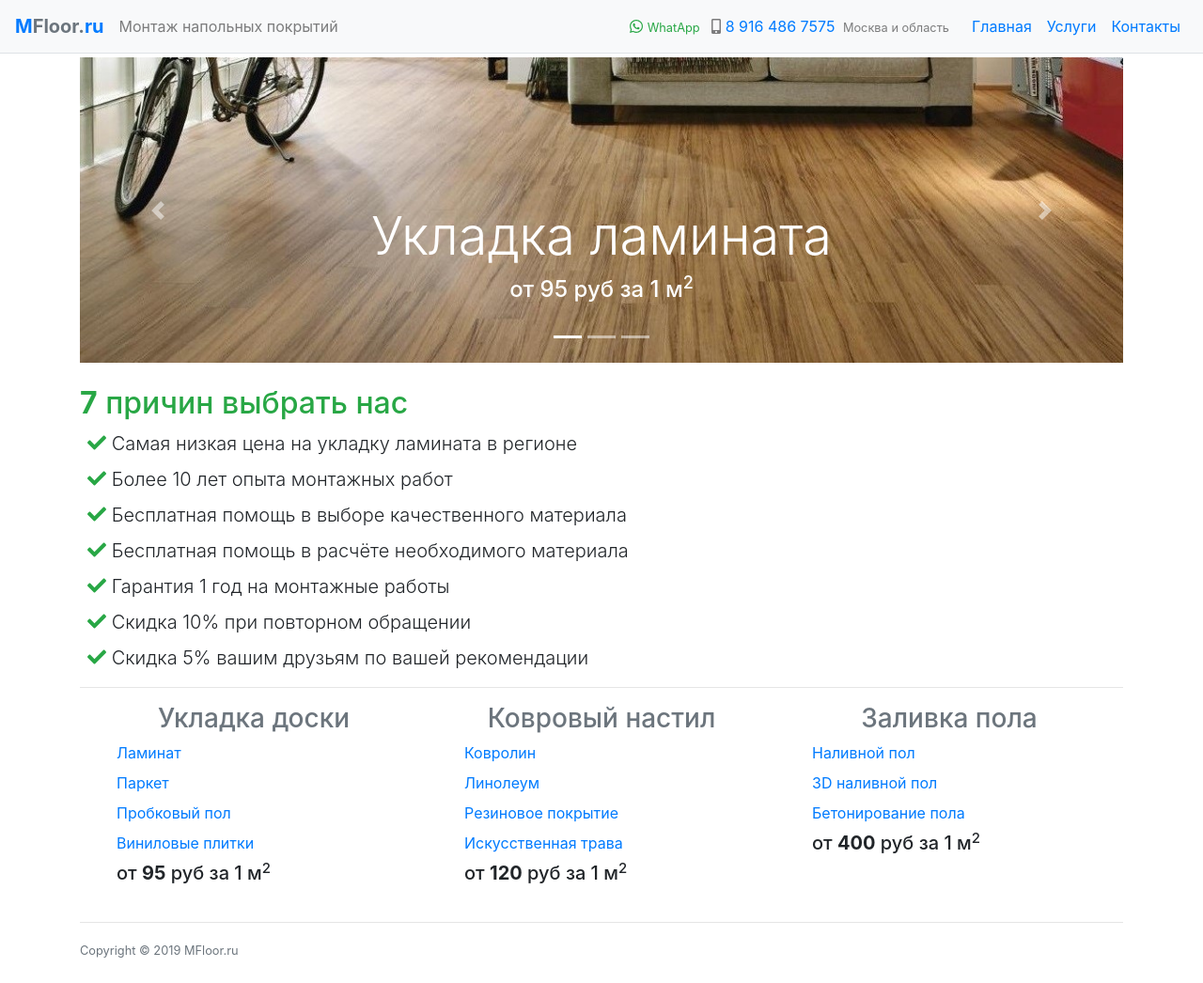
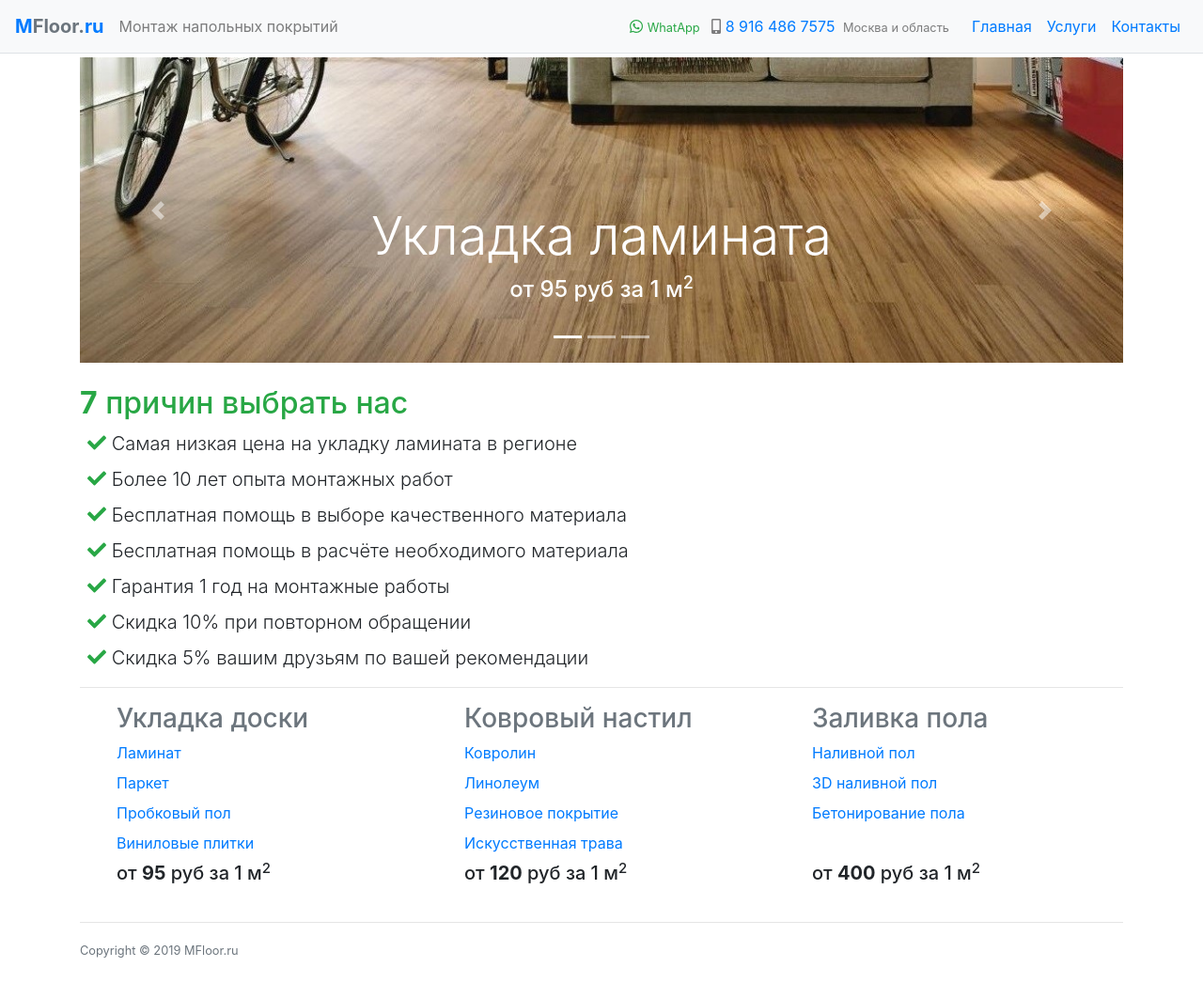
Before and after one commit to nskforward/MFloor, a Jekyll site: the page built from index.html, in a window 1280 px wide. Shown: the whole page at 94% size. Built offline with Jekyll 4.4.1, drawn with Linux system fonts in a browser that asks for light colours.

Commit message:
Jekyll navigation

```diff
--- a/index.html
+++ b/index.html
@@ -57,7 +57,7 @@ description: Мы осуществляем монтажные работы, св
 <div class="container">
     <div class="row">
         <div class="col-md">
-            <h3 class="text-secondary text-center">Укладка доски</h3>
+            <h3 class="text-secondary ml-4 mb-2">Укладка доски</h3>
             <dl class="ml-4">
                 <dd><a href="/article/laminat">Ламинат</a></dd>
                 <dd><a href="/article/parket">Паркет</a></dd>
@@ -69,7 +69,7 @@ description: Мы осуществляем монтажные работы, св
             </dl>
         </div>
         <div class="col-md">
-            <h3 class="text-secondary text-center">Ковровый настил</h3>
+            <h3 class="text-secondary ml-4 mb-2">Ковровый настил</h3>
             <dl class="ml-4">
                 <dd><a href="/article/kovrolin">Ковролин</a></dd>
                 <dd><a href="/article/linoleum">Линолеум</a></dd>
@@ -81,12 +81,12 @@ description: Мы осуществляем монтажные работы, св
             </dl>
         </div>
         <div class="col-md">
-            <h3 class="text-secondary text-center">Заливка пола</h3>
+            <h3 class="text-secondary ml-4 mb-2">Заливка пола</h3>
             <dl class="ml-4">
                 <dd><a href="/article/mononaliv">Наливной пол</a></dd>
                 <dd><a href="/article/thdnaliv">3D наливной пол</a></dd>
                 <dd><a href="/article/beton">Бетонирование пола</a></dd>
-                <dd></dd>
+                <dd><br></dd>
                 <dd>
                     <h5>от <b>400</b> руб за 1 м<sup>2</sup></h5>
                 </dd>
```
